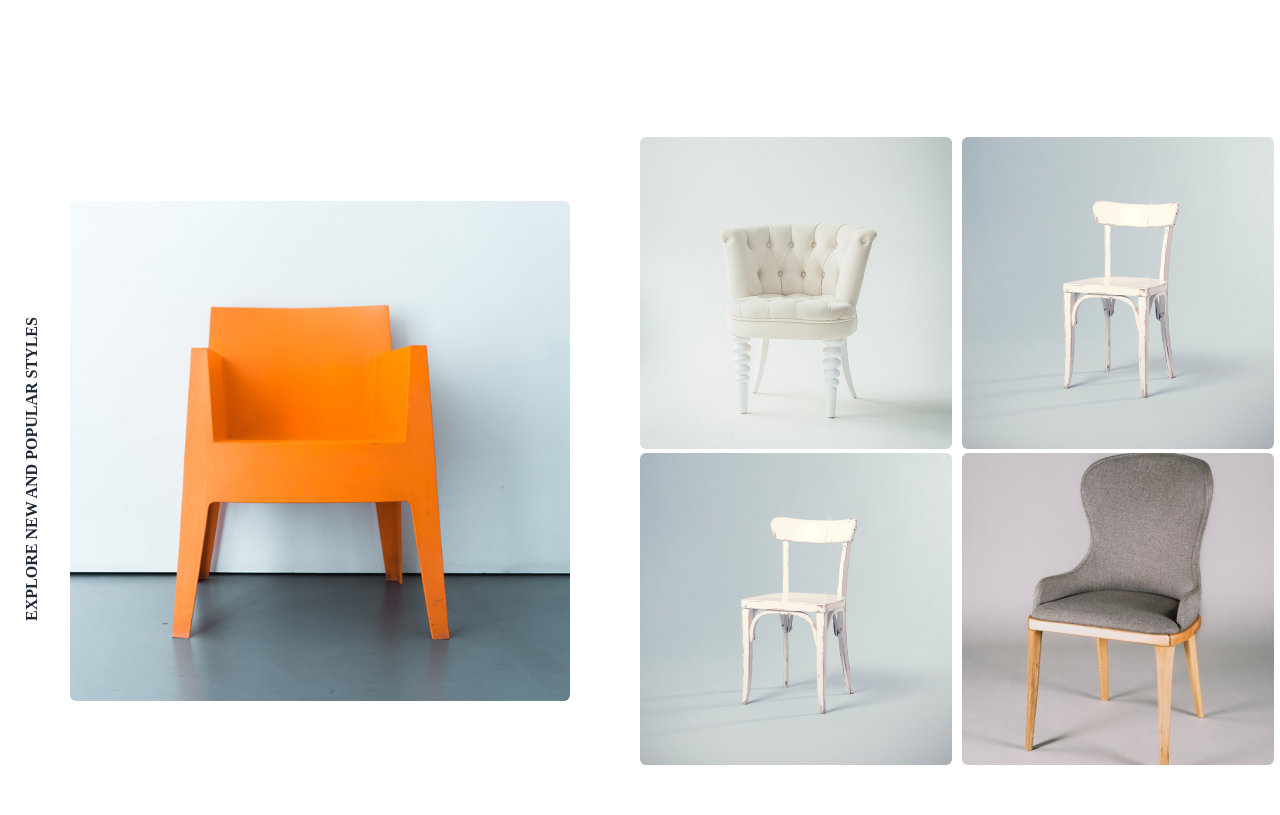
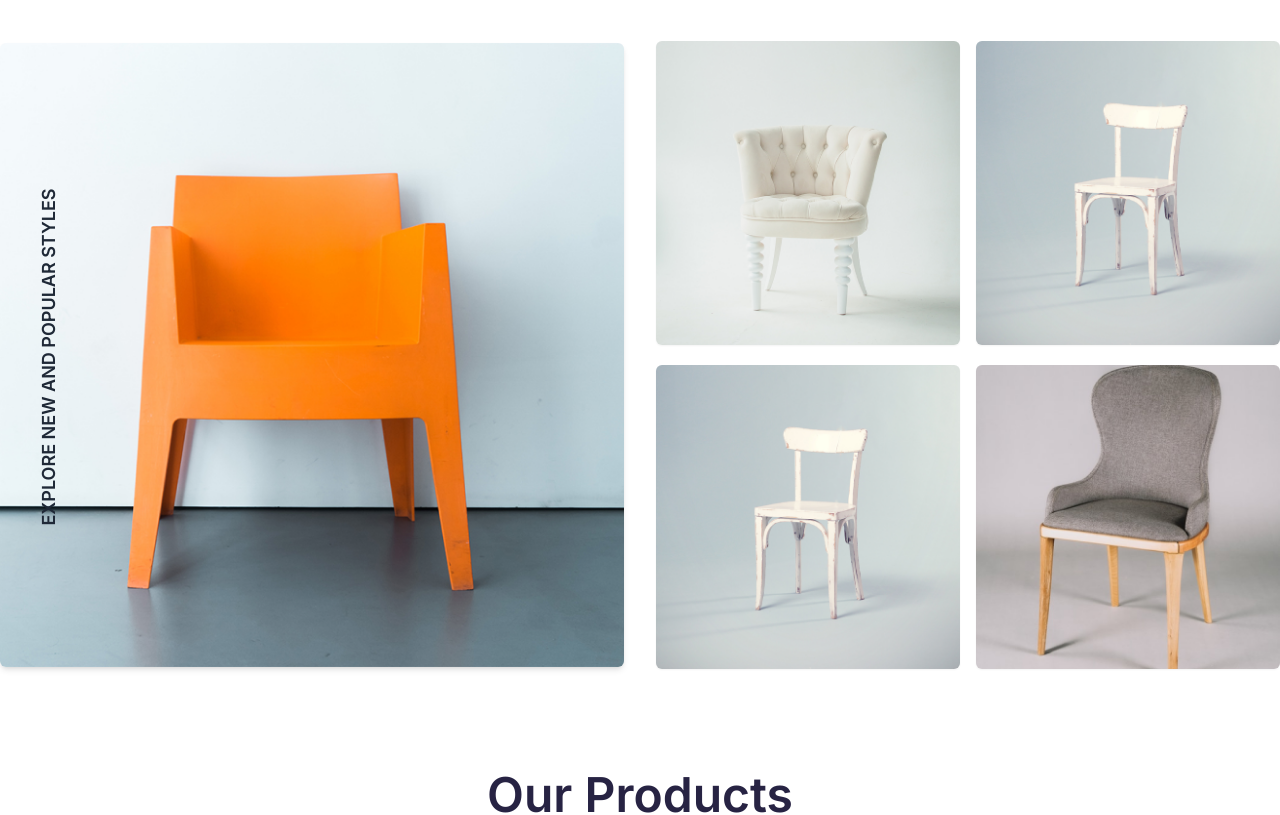
Before and after one commit to raza-ahmed-khan360/figma-hackathon-temp-08, a Next.js app: page / in a window 1280 px wide. Shown: the part 2560-3375 px from the top of the page. Built offline with nearby package versions, Linux system fonts and the light colour scheme.

Commit message:
Explore.tsx

```diff
--- a/app/home/sections/Explore.tsx
+++ b/app/home/sections/Explore.tsx
@@ -2,64 +2,45 @@ import Image from "next/image";
 
 const ExploreSection = () => {
   return (
-    <div className="w-auto h-[900px] flex flex-wrap lg:flex-nowrap justify-center items-center py-10">
+    <div className="grid lg:grid-cols-2 gap-8 py-10 lg:py-20">
       {/* Left Section - Large Chair Image and Vertical Text */}
-      <div className="relative lg:w-1/2 w-full flex justify-center items-center mb-8 lg:mb-0">
+      <div className="relative flex justify-center items-center px-4 lg:px-0">
+
         {/* Large Chair Image */}
-        <div className="w-full lg:w-[500px] lg:h-[500px]">
+        <div className="w-auto">
           <Image
-            className="object-cover w-full h-full rounded-md"
+            className="object-cover transition-transform duration-200 hover:scale-105 cursor-pointer w-full h-auto rounded-md shadow-md"
             width={648}
             height={648}
             alt="Main Chair"
-            src="/homepage/Explore/item-category 1.png" // Replace with your image path
+            src="/homepage/Explore/item-category 1.png"
           />
         </div>
-
         {/* Vertical Text */}
-        <div className="absolute left-[-120px] top-[50%] transform translate-y-1/2 -rotate-90 text-4xl font-semibold text-gray-800">
+        <div className="absolute left-4 top-4 lg:top-1/2 lg:left-[-120px] font-inter lg:transform lg:-translate-y-1/2 lg:-rotate-90 text-lg lg:text-4xl font-semibold text-gray-800">
   EXPLORE NEW AND POPULAR STYLES
 </div>
+
       </div>
 
       {/* Right Section - Grid of Chairs */}
-      <div className="w-full lg:w-1/2 grid grid-cols-2 gap-1 lg:grid-cols-2 lg:gap-1">
-        <div className="w-[312px] h-[312px]">
+      <div className="grid grid-cols-2 gap-4 px-4 lg:px-0">
+        {[
+          "/homepage/Explore/01.png",
+          "/homepage/Explore/item-category-hover 1.png",
+          "/homepage/Explore/item-category-hover 1.png",
+          "/homepage/Explore/item-category-2.png",
+        ].map((src, index) => (
+          <div key={index} className="w-full aspect-square">
             <Image
-            className="object-cover w-full h-full rounded-md"
+              className="object-cover w-auto h-full transition-transform duration-200 hover:scale-105 cursor-pointer rounded-md shadow-sm"
               width={312}
               height={312}
-            alt="Chair 1"
-            src="/homepage/Explore/01.png" // Replace with your image path
+              alt={`Chair ${index + 1}`}
+              src={src}
             />
           </div>
-        <div className="w-[312px] h-[312px]">
-          <Image
-            className="object-cover w-full h-full rounded-md"
-            width={312}
-            height={312}
-            alt="Chair 2"
-            src="/homepage/Explore/item-category-hover 1.png" // Replace with your image path
-          />
-        </div>
-        <div className="w-[312px] h-[312px]">
-          <Image
-            className="object-cover w-full h-full rounded-md"
-            width={312}
-            height={312}
-            alt="Chair 3"
-            src="/homepage/Explore/item-category-hover 1.png" // Replace with your image path
-          />
-        </div>
-        <div className="w-[312px] h-[312px]">
-          <Image
-            className="object-cover w-full h-full rounded-md"
-            width={312}
-            height={312}
-            alt="Chair 4"
-            src="/homepage/Explore/item-category-2.png" // Replace with your image path
-          />
-        </div>
+        ))}
       </div>
     </div>
   );
```
Lines whose indentation alone changed are shown as unchanged.
